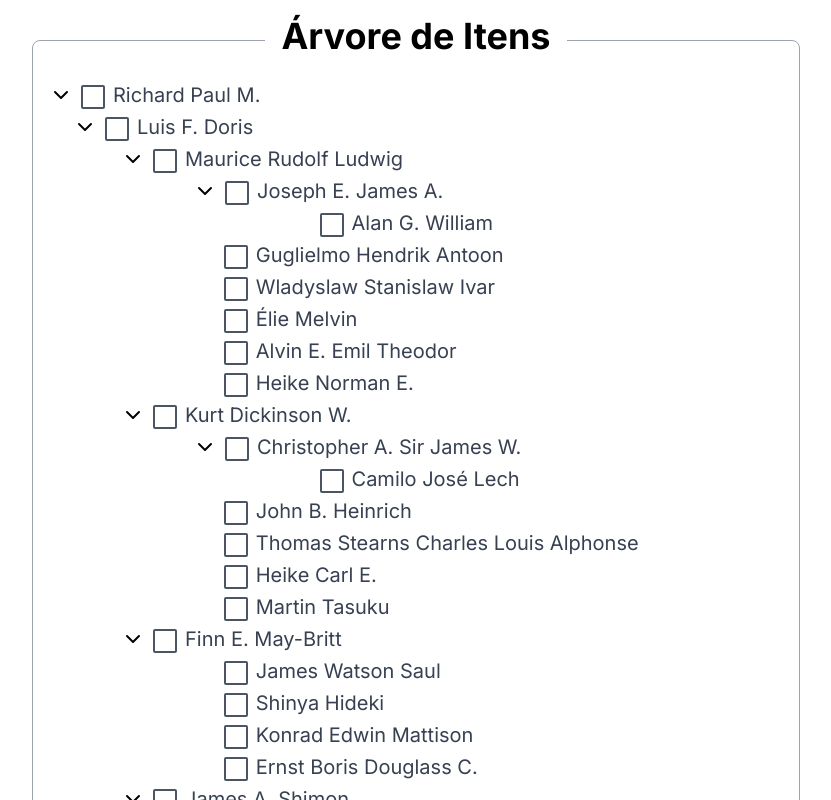
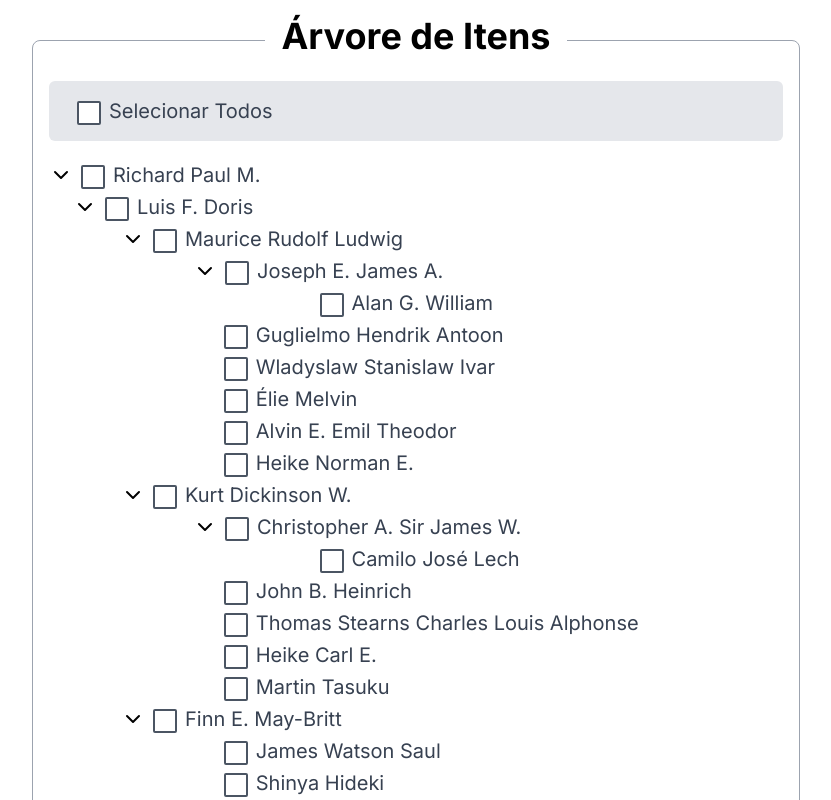
Before and after one commit to thaismtss/tree-of-items, a Next.js app: page / in a window 1280 px wide. Shown: the top 800 px of the page, without its empty margins (224-1055 px from the left). Built offline with nearby package versions, Linux system fonts and the light colour scheme.

Commit message:
feat: add select all nodes

```diff
--- a/app/components/Tree/index.tsx
+++ b/app/components/Tree/index.tsx
@@ -1,19 +1,46 @@
 import { DataCheckBox } from "@/app/types";
 import TreeNode from "../TreeNode";
 import { findParent, getRootNode } from "@/utils";
-import { useCallback, useState } from "react";
+import { use, useCallback, useEffect, useState } from "react";
+import Checkbox from "../ui/Checkbox";
 
 export interface TreeProps {
   data: DataCheckBox[];
+  showControl?: boolean;
 }
 
-export default function Tree({ data }: TreeProps) {
+export default function Tree({ data, showControl }: TreeProps) {
+  const [selectAll, setSelectAll] = useState(false);
   const [checkedNodes, setCheckedNodes] = useState<{ [key: string]: boolean }>(
     {}
   );
   const [indeterminateNodes, setIndeterminateNodes] = useState<{
     [key: string]: boolean;
   }>({});
+
+  useEffect(() => {
+    selectAllNodes();
+  }, [selectAll]);
+
+const selectAllNodes = useCallback(() => {
+  const updatedNodes = (items: DataCheckBox[]) => {
+    let selections = {} as  {[key: string]: boolean};
+    items.forEach((item) => {
+      selections[item.id] = selectAll;
+      if (item.children) {
+        const childSelections = updatedNodes(item.children);
+        selections = { ...selections, ...childSelections };
+      }
+    });
+    return selections;
+  };
+
+  const selections = updatedNodes(data);
+  setCheckedNodes((prev) => {
+    return { ...prev, ...selections };
+  });
+}, [data, selectAll]);
+
 
   const updatedChildrens = useCallback(
     (
@@ -90,7 +117,6 @@ export default function Tree({ data }: TreeProps) {
       }
 
       return updatedParents(rootNode, parent, checkeds, indeterminates);
-
     },
     []
   );
@@ -105,14 +131,15 @@ export default function Tree({ data }: TreeProps) {
 
       if (!rootNode) return;
 
-      const { newCheckeds: newCheckedsChildrens, newIndeterminates: newIndeterminatesChildrens } = updatedChildrens(
-        item,
-        isChecked,
-        checkeds,
-        indeterminates
-      );
+      const {
+        newCheckeds: newCheckedsChildrens,
+        newIndeterminates: newIndeterminatesChildrens,
+      } = updatedChildrens(item, isChecked, checkeds, indeterminates);
 
-      const { newCheckeds: newCheckedsParents, newIndeterminates: newIndeterminatesParents } = updatedParents(
+      const {
+        newCheckeds: newCheckedsParents,
+        newIndeterminates: newIndeterminatesParents,
+      } = updatedParents(
         rootNode,
         item,
         newCheckedsChildrens,
@@ -120,7 +147,10 @@ export default function Tree({ data }: TreeProps) {
       );
 
       checkeds = { ...newCheckedsChildrens, ...newCheckedsParents };
-      indeterminates = { ...newIndeterminatesChildrens, ...newIndeterminatesParents };
+      indeterminates = {
+        ...newIndeterminatesChildrens,
+        ...newIndeterminatesParents,
+      };
 
       setCheckedNodes(checkeds);
       setIndeterminateNodes(indeterminates);
@@ -128,8 +158,21 @@ export default function Tree({ data }: TreeProps) {
     [checkedNodes, indeterminateNodes, updatedChildrens, updatedParents, data]
   );
 
+
   return (
     <div className="flex flex-col gap-1">
+      {showControl && (
+        <div className="flex bg-gray-200 p-4 mb-4 rounded-md">
+          <div className="ml-3">
+            <Checkbox
+              id="selectAll"
+              label="Selecionar Todos"
+              checked={selectAll}
+              onChecked={setSelectAll}
+            />
+          </div>
+        </div>
+      )}
       {data.map((item) => (
         <TreeNode
           key={item.id}
--- a/app/page.tsx
+++ b/app/page.tsx
@@ -14,7 +14,7 @@ export default function Home() {
       </h1>
       <div className="flex justify-center mx-auto w-3/5 py-10 border border-gray-400 rounded-lg">
         <div className="flex flex-col gap-2 w-screen mx-4">
-          <Tree data={parsedData}/>
+          <Tree data={parsedData} showControl/>
         </div>
       </div>
     </div>
```
